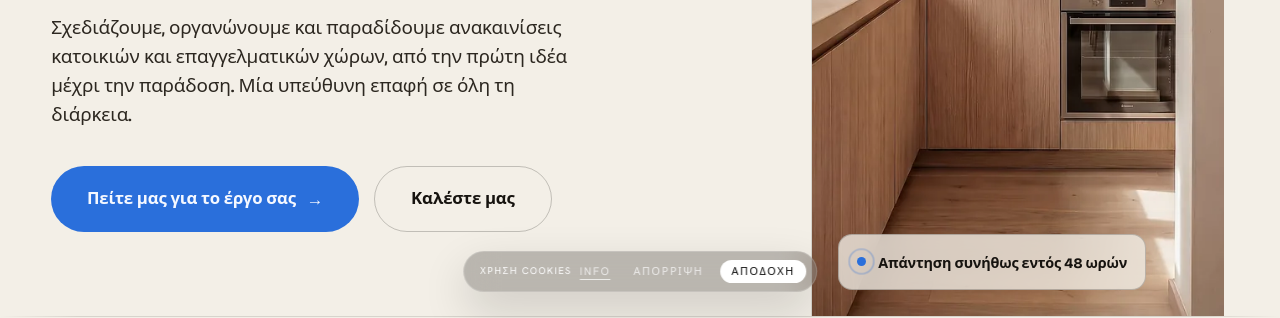
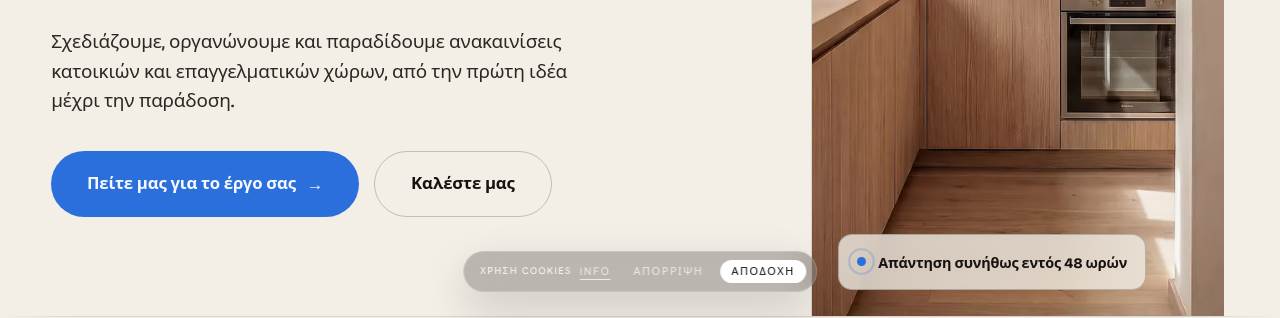
Before and after one commit to HELLOBOSA/hellas-athens, a plain HTML site: page index.html in a window 1280 px wide. Shown: the part 484-802 px from the top of the page. Drawn offline with Linux system fonts and the light colour scheme.

Commit message:
Drop the second hero sentence
The first sentence already ends at from the first idea to handover, which is a
true statement about the service. The second repeated that span and attached it
to a person, so it carried the whole risk of the promise for no extra meaning.
The Swedish hero has never had it and reads no thinner.

```diff
--- a/index.html
+++ b/index.html
@@ -709,7 +709,7 @@ body.no-motion .hero-r .badge .pulse::after, body.no-motion .scroll-cue .ln::aft
         <span class="ln"><span><em data-en="in Athens">στην Αθήνα</em></span></span>
       </h1>
       <div class="hero-sub">
-        <p data-en="We design, manage and deliver home and commercial renovations, from first idea to handover. One responsible contact throughout.">Σχεδιάζουμε, οργανώνουμε και παραδίδουμε ανακαινίσεις κατοικιών και επαγγελματικών χώρων, από την πρώτη ιδέα μέχρι την παράδοση. Μία υπεύθυνη επαφή σε όλη τη διάρκεια.</p>
+        <p data-en="We design, manage and deliver home and commercial renovations, from first idea to handover.">Σχεδιάζουμε, οργανώνουμε και παραδίδουμε ανακαινίσεις κατοικιών και επαγγελματικών χώρων, από την πρώτη ιδέα μέχρι την παράδοση.</p>
       </div>
       <div class="hero-cta">
         <a href="#leadForm" class="btn btn-primary btn-lg magnetic"><span data-en="Tell us about your project">Πείτε μας για το έργο σας</span> <span class="arrow">→</span></a>
```
